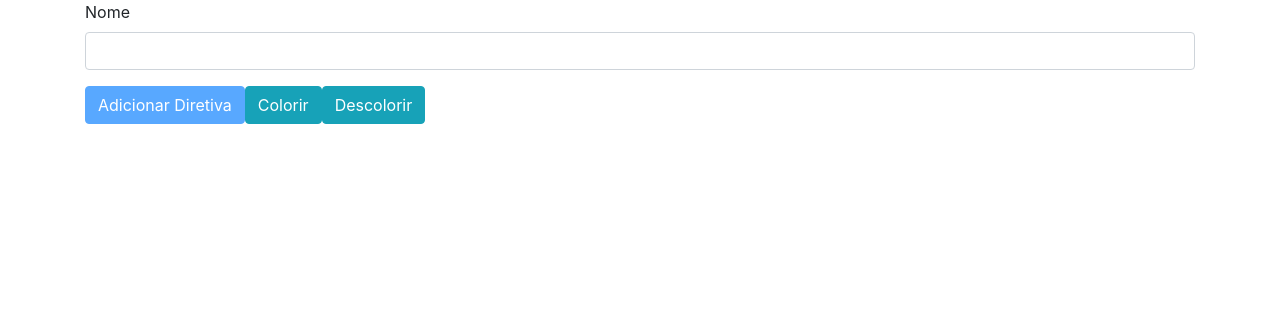
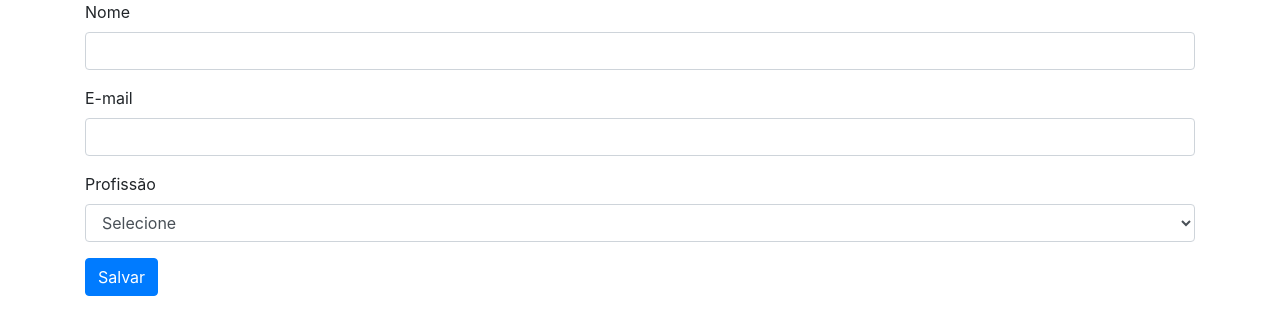
Before and after one commit to JadersonCardoso/curso-angular-rest-spring-boot-ui, an Angular app: page / in a window 1280 px wide. Shown: the top 334 px of the page. Built offline with nearby package versions, Linux system fonts and the light colour scheme.

Commit message:
Adicionando opções dinâmicas no campo seleção

```diff
--- a/src/app/app.component.html
+++ b/src/app/app.component.html
@@ -23,7 +23,7 @@
 
   <button type="button" class="btn btn-primary" [disabled]="nome.length == 0" (click)="adicionar()">Adicionar</button>
   <button type="button" class="btn btn-primary" (click)="adicionarNome(inputNome.value)">Adicionar Nome</button>
--->
+
 
   <app-funcionario-form (funcionarioAdicionado)="aoAdicionar($event)"></app-funcionario-form>
 
@@ -34,6 +34,7 @@
         <app-funcionario-card [funcionario]="f"></app-funcionario-card>
     </div>
   </div>
-
+-->
+<app-formulario></app-formulario>
 
 </div>
--- a/src/app/app.component.ts
+++ b/src/app/app.component.ts
@@ -6,9 +6,9 @@ import { Component } from '@angular/core';
   styleUrls: ['./app.component.css']
 })
 export class AppComponent {
-  funcionarios =[];
+  funcionarios = [];
 
-  aoAdicionar(funcionario){
+  aoAdicionar(funcionario) {
     this.funcionarios.push(funcionario);
 
   }
--- a/src/app/app.module.ts
+++ b/src/app/app.module.ts
@@ -8,6 +8,7 @@ import { BemVindoComponent } from './bem-vindo/bem-vindo.component';
 import { FuncionarioCardComponent } from './funcionario-card/funcionario-card.component';
 import { FuncionarioFormComponent } from './funcionario-form/funcionario-form.component';
 import { CampoColoridoDirective } from './campo-colorido.directive';
+import { FormularioComponent } from './formulario/formulario.component';
 
 
 @NgModule({
@@ -17,7 +18,8 @@ import { CampoColoridoDirective } from './campo-colorido.directive';
     BemVindoComponent,
     FuncionarioCardComponent,
     FuncionarioFormComponent,
-    CampoColoridoDirective
+    CampoColoridoDirective,
+    FormularioComponent
   ],
   imports: [
     BrowserModule,
--- /dev/null
+++ b/src/app/formulario/formulario.component.html
@@ -0,0 +1,22 @@
+  <form #usuarioForm="ngForm" (ngSubmit)="salvar(usuarioForm)">
+    <div class="form-group">
+      <label class="form-control-label">Nome</label>
+      <input type="text" class="form-control" name="nome" ngModel>
+    </div>
+
+    <div class="form-group">
+      <label class="form-control-label">E-mail</label>
+      <input type="text" class="form-control" name="email" ngModel>
+    </div>
+
+    <div class="form-group">
+      <label class="form-control-label">Profissão</label>
+      <select class="form-control" name="profissao" ngModel>
+        <option value="">Selecione</option>
+        <option *ngFor="let profissao of profissoes"
+          [value]="profissao">{{ profissao }}</option>
+      </select>
+    </div>
+
+    <button type="submit" class="btn btn-primary">Salvar</button>
+  </form>
--- /dev/null
+++ b/src/app/formulario/formulario.component.ts
@@ -0,0 +1,18 @@
+import { Component, OnInit } from '@angular/core';
+import { NgForm } from '@angular/forms';
+
+@Component({
+  selector: 'app-formulario',
+  templateUrl: './formulario.component.html',
+  styleUrls: ['./formulario.component.css']
+})
+export class FormularioComponent {
+
+  profissoes = ['Programador', 'Engenheiro', 'Outra'];
+
+  salvar(form: NgForm) {
+    console.log(form);
+    console.log(form.value.nome);
+  }
+
+}
```
Also changed, not shown: src/app/formulario/formulario.component.css (added).
